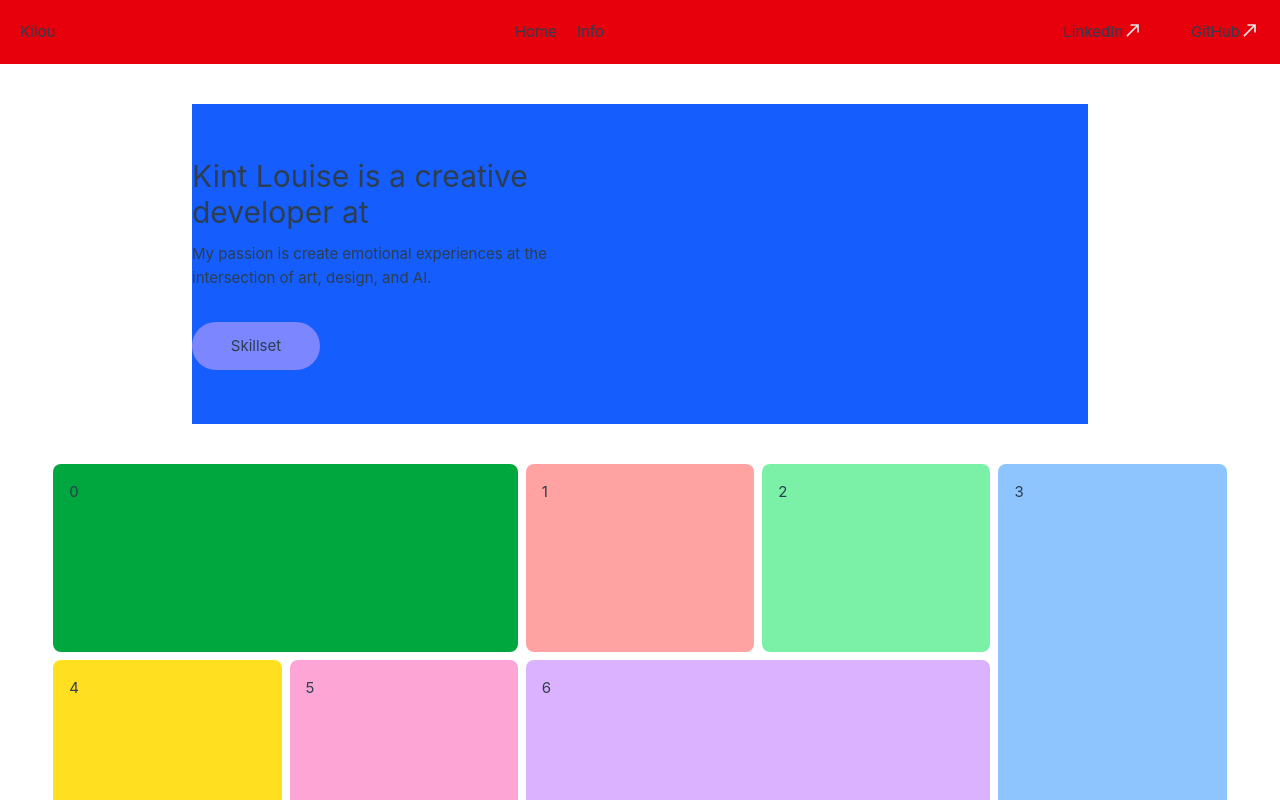
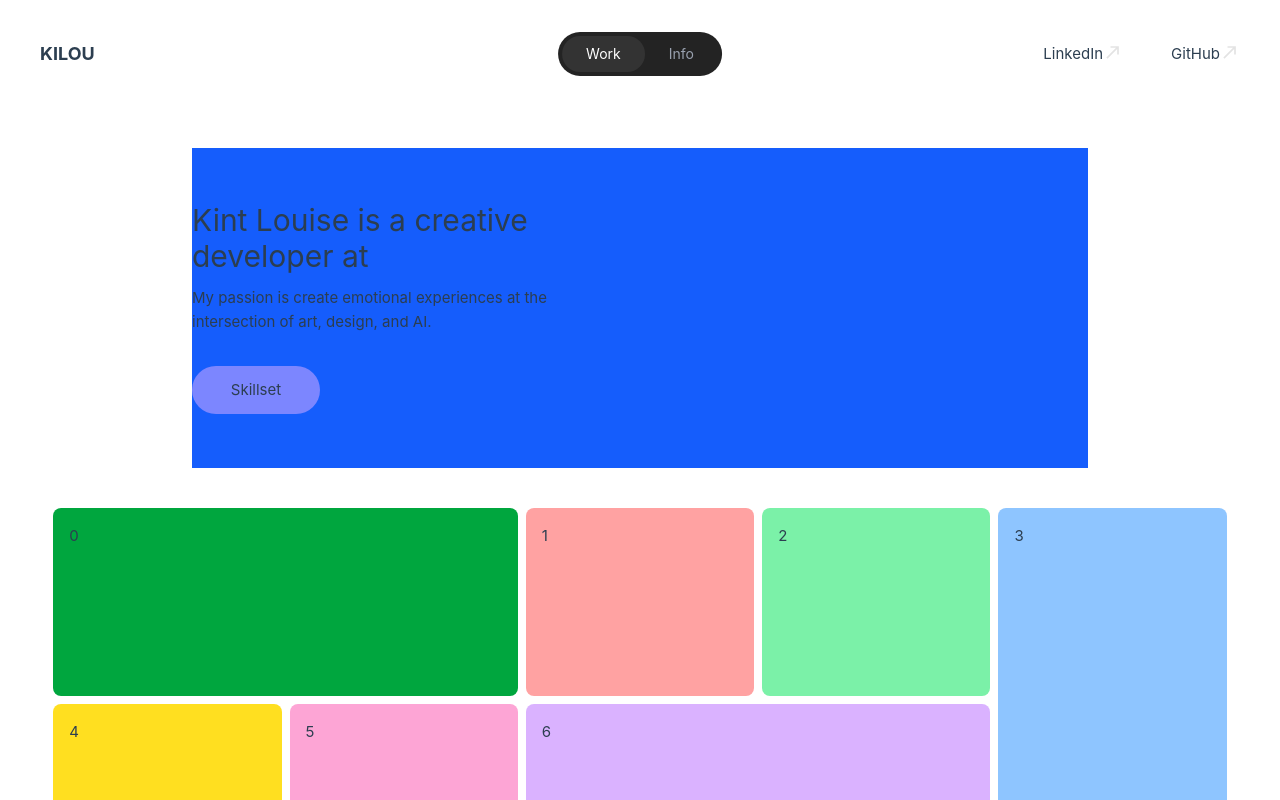
Before and after one commit to kiloumanjaro/Portfolio, a Vue app: page / in a window 1280 px wide. Shown: the top 800 px of the page. Built offline with nearby package versions, Linux system fonts and the light colour scheme.

Commit message:
added tabs button

```diff
--- a/src/App.vue
+++ b/src/App.vue
@@ -1,22 +1,22 @@
 <script setup lang="ts">
-import { RouterLink, RouterView } from 'vue-router'
+import { RouterView } from 'vue-router'
 import LinkComponent from './components/LinkComponent.vue'
+import TabsComponent from './components/TabsComponent.vue'
 </script>
 
 <template>
   <header>
-    <div class="flex flex-row w-full bg-red-600 p-5 justify-between">
-      <p>Kilou</p>
-      <nav class="flex gap-5">
-        <RouterLink to="/">Home</RouterLink>
-        <RouterLink to="/info">Info</RouterLink>
-      </nav>
+    <div class="flex flex-row w-full p-10 justify-between items-center">
+      <h1 class="text-lg font-bold">KILOU</h1>
       <div class="flex gap-12">
         <LinkComponent
           title="LinkedIn"
           href="https://www.linkedin.com/in/kint-louise-borbano-6982a4327/"
         />
         <LinkComponent title="GitHub" href="https://github.com/kiloumanjaro" />
+      </div>
+      <div class="absolute left-1/2 transform -translate-x-1/2">
+        <TabsComponent />
       </div>
     </div>
   </header>
--- /dev/null
+++ b/src/components/TabsComponent.vue
@@ -0,0 +1,35 @@
+<template>
+  <div class="flex items-center justify-center">
+    <div class="bg-[#232323] rounded-full p-1 flex">
+      <RouterLink to="/">
+        <button
+          @click="activeTab = 'work'"
+          :class="[
+            'px-6 py-2 rounded-full text-sm transition-all duration-200',
+            activeTab === 'work' ? 'bg-[#333333] text-white' : 'text-gray-400 hover:text-gray-300',
+          ]"
+        >
+          Work
+        </button>
+      </RouterLink>
+
+      <RouterLink to="/info">
+        <button
+          @click="activeTab = 'info'"
+          :class="[
+            'px-6 py-2 rounded-full text-sm transition-all duration-200',
+            activeTab === 'info' ? 'bg-[#333333] text-white' : 'text-gray-400 hover:text-gray-300',
+          ]"
+        >
+          Info
+        </button>
+      </RouterLink>
+    </div>
+  </div>
+</template>
+
+<script setup lang="ts">
+import { RouterLink } from 'vue-router'
+import { ref } from 'vue'
+const activeTab = ref('work')
+</script>
```
